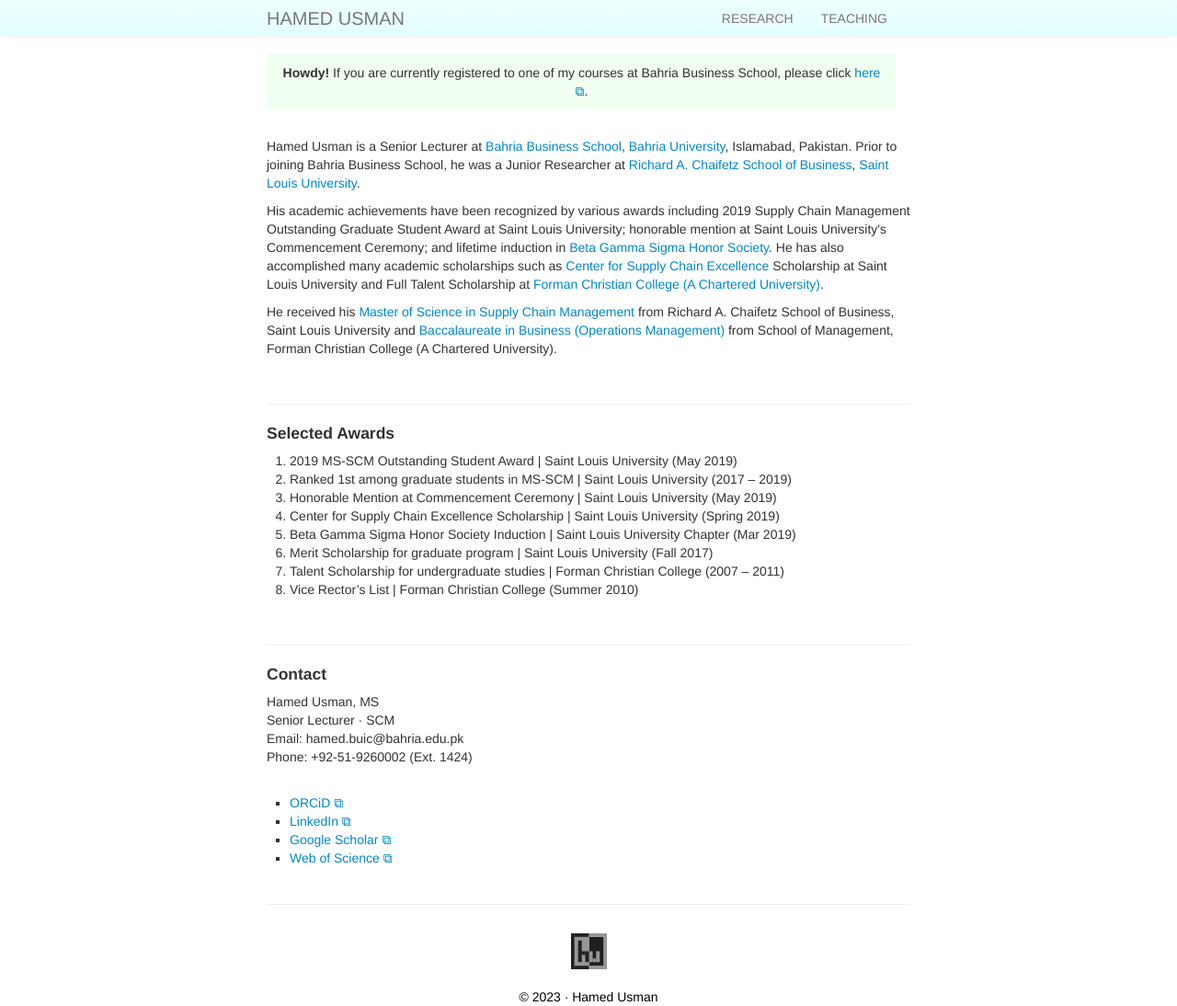
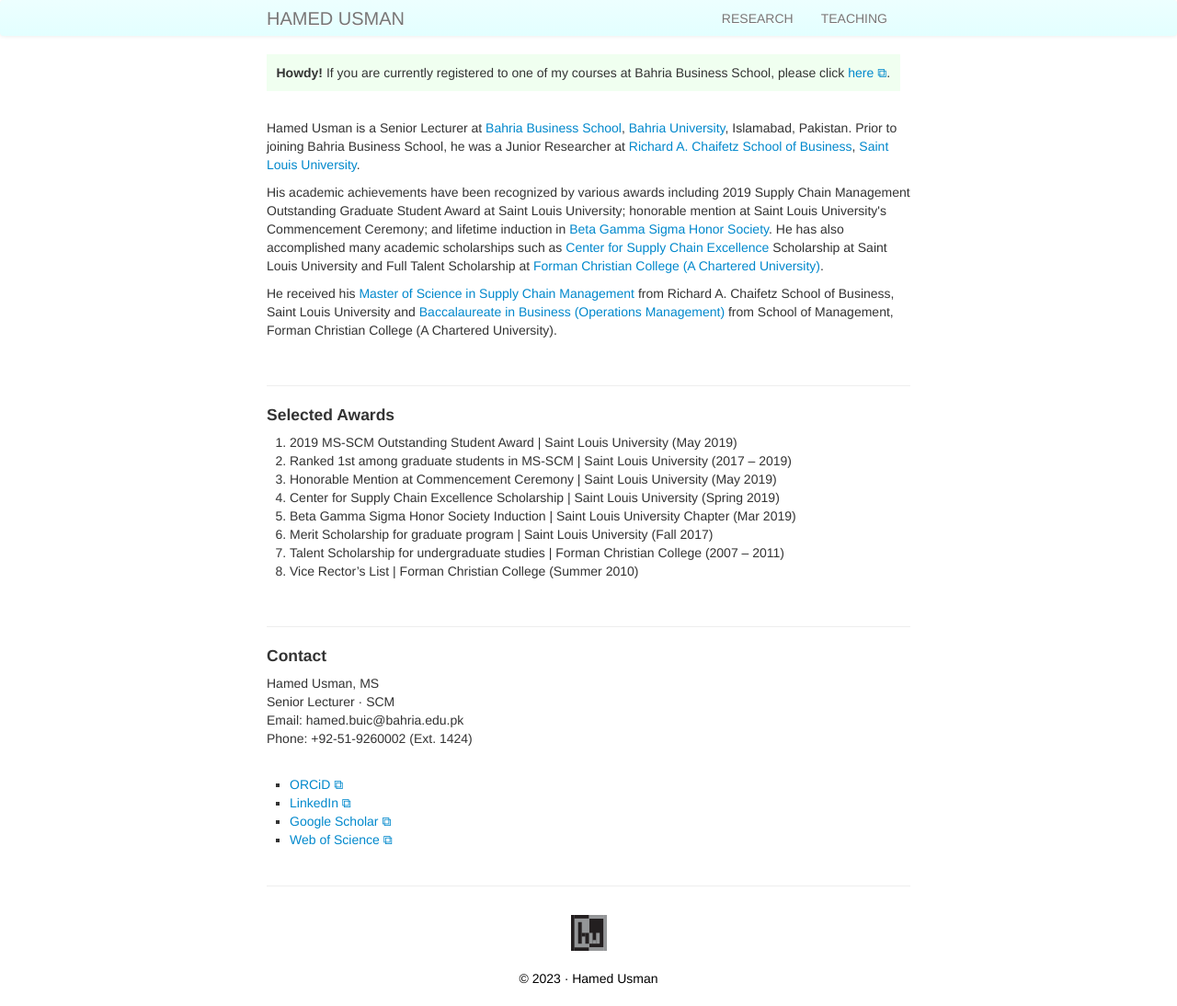
Before and after one commit to hamedusman/hamedusman.github.io, a Jekyll site: the page built from index.md, in a window 1280 px wide. Shown: the whole page at 92% size. Built offline with Jekyll 4.4.1, drawn with Linux system fonts in a browser that asks for light colours.

Commit message:
Update my_custom_css.css

```diff
--- a/assets/themes/twitter/css/my_custom_css.css
+++ b/assets/themes/twitter/css/my_custom_css.css
@@ -184,7 +184,7 @@
 }
 
 .headline {
- width:95%;
+ width:95.5%;
  border:0px;
  background-color: #f0fff0;
  padding: 10px;
```
